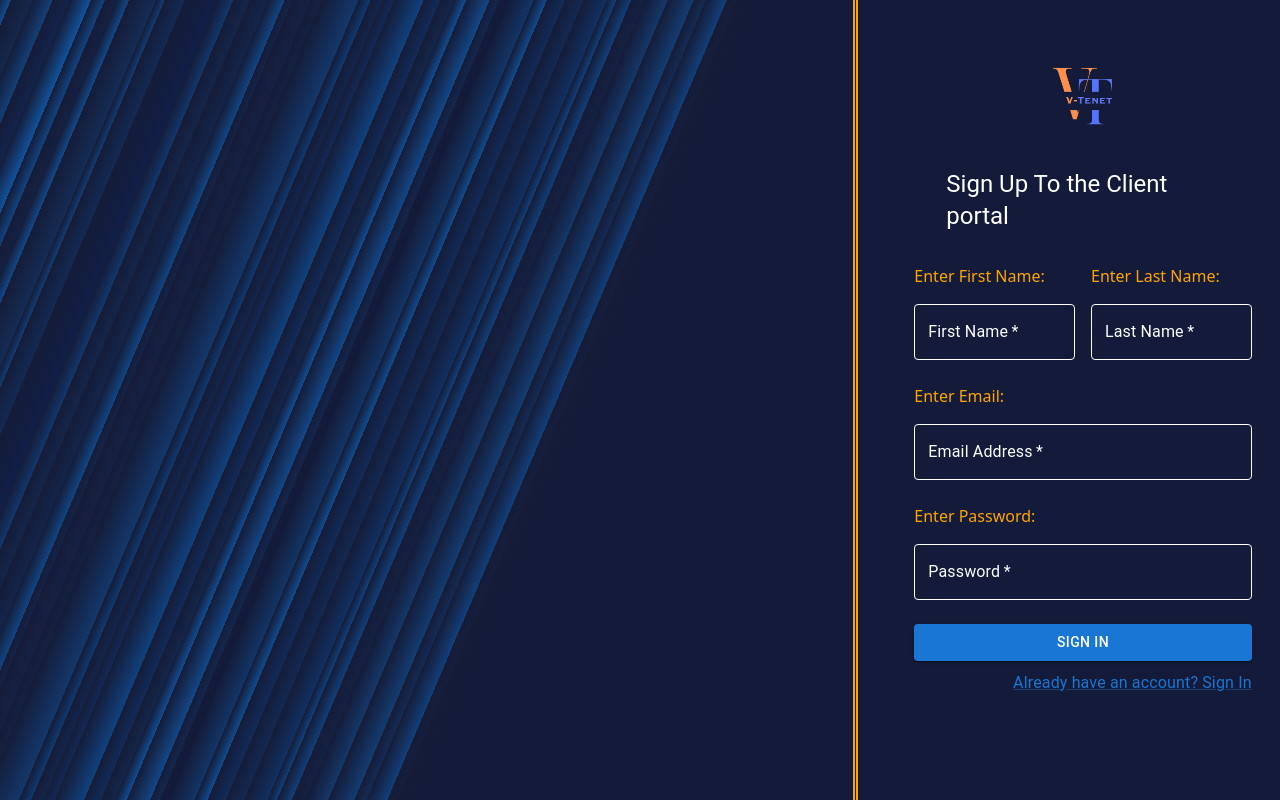
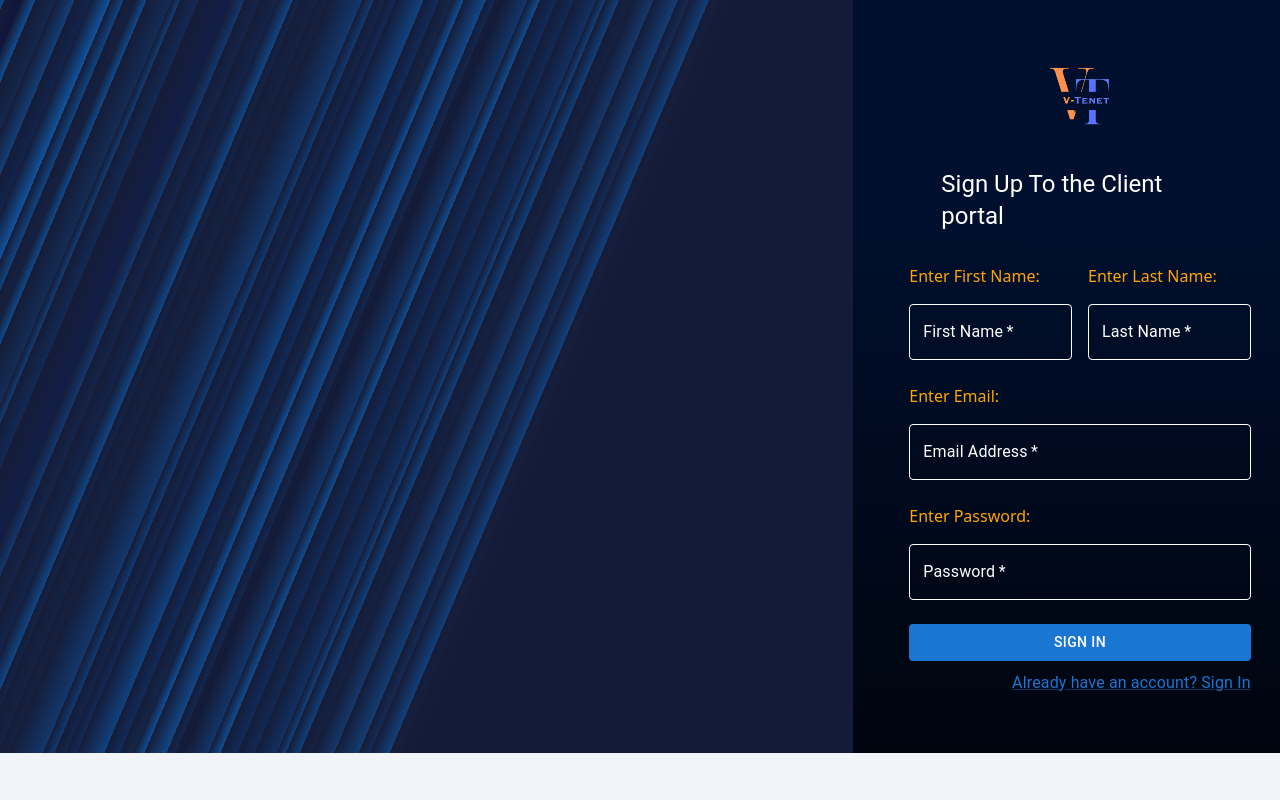
Before and after one commit to AjayDhami/planspiel-dark-pattern-detection, a React (Create React App) app in the folder frontend/: page /signup in a window 1280 px wide. Built offline with nearby package versions, Linux system fonts and the light colour scheme; no server answers.

Commit message:
VT-46 and VT-49 Updated SignIn and SignUp UI  with from validation

```diff
--- a/frontend/src/App.tsx
+++ b/frontend/src/App.tsx
@@ -1,6 +1,6 @@
 import { Navigate, Route, Routes } from "react-router-dom";
 import "./App.css";
-import LandingPage from "./pages/LandingPage";
+import LandingPage from "./pages/landing/LandingPage";
 import ClientDashboardLayout from "./layouts/ClientDashboardLayout";
 import DashboardPage from "./pages/client/DashboardPage";
 import WebsiteViewPage from "./pages/client/WebsiteViewPage";
--- a/frontend/src/context/AuthContext1.tsx
+++ b/frontend/src/context/AuthContext1.tsx
@@ -1,14 +1,14 @@
 import { createContext, useState, useEffect } from "react";
 import { jwtDecode } from "jwt-decode";
 import { useNavigate } from "react-router-dom";
-import axios from "axios";
 import {
   AuthContextProps,
   AuthProviderProps,
   User,
   UserCredentials,
+  UserRegistrationCredentials,
 } from "../types";
-import { loginUser as loginUserAPI } from "../api";
+import { loginUser as loginUserAPI, registerUser } from "../api";
 import { toast } from "react-toastify";
 
 const AuthContext = createContext<AuthContextProps | undefined>(undefined);
@@ -29,12 +29,12 @@ export const AuthProvider: React.FC<AuthProviderProps> = ({ children }) => {
   const loginUser = async (user: UserCredentials): Promise<boolean> => {
     try {
       const response = await loginUserAPI(user);
-        const token = response.data.accessToken;
-        localStorage.setItem("authToken", token);
-        localStorage.setItem("userId", jwtDecode(token).sub || '')
+      const token = response.data.accessToken;
+      localStorage.setItem("authToken", token);
+      localStorage.setItem("userId", jwtDecode(token).sub || "");
 
-        setAuthTokens(token);
-        setUser(jwtDecode(token));
+      setAuthTokens(token);
+      setUser(jwtDecode(token));
 
       return true;
     } catch (error: unknown) {
@@ -49,44 +49,66 @@ export const AuthProvider: React.FC<AuthProviderProps> = ({ children }) => {
     }
   };
 
-  const signUpUser = async (e: React.FormEvent) => {
-    const { firstName, lastName, email, password } = e.target as unknown as {
-      firstName: HTMLFormElement;
-      lastName: HTMLFormElement;
-      email: HTMLFormElement;
-      password: HTMLFormElement;
-    };
-    e.preventDefault();
+  const signUpUser = async (
+    user: UserRegistrationCredentials
+  ): Promise<boolean> => {
     try {
-      const response = await axios.post<{ accessToken: string }>(
-        `${process.env.REACT_APP_API_BASE_URL_CLIENT}/user/signup`,
-        {
-          firstName: firstName.value,
-          lastName: lastName.value,
-          email: email.value,
-          password: password.value,
-          role: "Client",
-        }
-      );
+      const response = await registerUser(user);
 
-      if (response.status === 201) {
-        navigate("/signin");
+      console.log("signUpUserTwo >>>>>> ", response);
+
+      return true;
+    } catch (error: unknown) {
+      if (error instanceof Error) {
+        toast.error(error.message);
       } else {
-        alert("Something went wrong!");
+        toast.error("An unknown error occurred.");
       }
-    } catch (error) {
-      console.error("Error during login:", error);
+      return false;
     }
   };
+
+  // const signUpUser = async (e: React.FormEvent) => {
+  //   const { firstName, lastName, email, password } = e.target as unknown as {
+  //     firstName: HTMLFormElement;
+  //     lastName: HTMLFormElement;
+  //     email: HTMLFormElement;
+  //     password: HTMLFormElement;
+  //   };
+  //   e.preventDefault();
+  //   try {
+  //     const response = await axios.post<{ accessToken: string }>(
+  //       `${process.env.REACT_APP_API_BASE_URL_CLIENT}/user/signup`,
+  //       {
+  //         firstName: firstName.value,
+  //         lastName: lastName.value,
+  //         email: email.value,
+  //         password: password.value,
+  //         role: "Client",
+  //       }
+  //     );
+
+  //     if (response.status === 201) {
+  //       navigate("/signin");
+  //     } else {
+  //       alert("Something went wrong!");
+  //     }
+  //   } catch (error) {
+  //     console.error("Error during login:", error);
+  //   }
+  // };
 
   const logoutUser = () => {
     setAuthTokens(null);
     setUser(null);
     localStorage.removeItem("authToken");
     localStorage.removeItem("userId");
-    toast.success("You have been signed out")
-    if(user?.role === "Expert"){navigate("/expertsignin")}
-    else{navigate("/signIn")};
+    toast.success("You have been signed out");
+    if (user?.role === "Expert") {
+      navigate("/expertsignin");
+    } else {
+      navigate("/signIn");
+    }
   };
 
   const contextData: AuthContextProps = {
--- a/frontend/src/pages/client/SignUpPage.tsx
+++ b/frontend/src/pages/client/SignUpPage.tsx
@@ -9,6 +9,10 @@ import { createTheme, ThemeProvider } from "@mui/material/styles";
 import AuthContext from "../../context/AuthContext1";
 import { useContext } from "react";
 import { styled } from "@mui/system";
+import { useNavigate } from "react-router-dom";
+import { toast } from "react-toastify";
+import { Formik, Field, Form } from "formik";
+import * as Yup from "yup";
 
 const StyledTextField = styled(TextField)({
   "& label": {
@@ -36,23 +40,53 @@ const StyledTextField = styled(TextField)({
     },
   },
 });
-
 const defaultTheme = createTheme({});
 
+type UserRegistrationCredentials = {
+  firstName: string;
+  lastName: string;
+  email: string;
+  password: string;
+  role: string;
+};
+
+const initialValues: UserRegistrationCredentials = {
+  firstName: "",
+  lastName: "",
+  email: "",
+  password: "",
+  role: "Client",
+};
+const validationSchema = Yup.object().shape({
+  firstName: Yup.string().required("This field is required"),
+  lastName: Yup.string().required("This field is required"),
+  email: Yup.string()
+    .required("This field is required")
+    .email("Please enter proper email format. ex: user@example.com"),
+  password: Yup.string().required("This field is required"),
+});
 export default function SignUp() {
+  const navigate = useNavigate();
   const authContext = useContext(AuthContext);
   if (!authContext) {
-    console.log("not context");
     return null;
   }
   const { signUpUser } = authContext;
+
+  const handleSubmit = async (
+    values: UserRegistrationCredentials
+  ): Promise<void> => {
+    const signupSuccess = await signUpUser(values);
+    if (signupSuccess) {
+      toast.success("Tour Account has been created. Please login to continue.");
+      navigate("/signin");
+    }
+  };
+
   return (
+    <>
       <ThemeProvider theme={defaultTheme}>
-      <Grid
-        container
-        component="main"
-        sx={{ height: "100dvh", backgroundColor: "#131f42" }}
-      >
+        <Grid container component="main" sx={{ height: "auto" }}>
           <Grid
             item
             xs={false}
@@ -74,9 +108,9 @@ export default function SignUp() {
             sm={12}
             md={4}
             sx={{
-            backgroundColor: "#141b3a",
+              backgroundImage: `linear-gradient(to bottom,rgb(0,15,45) 30%,rgb(0, 5, 14))`,
               height: "auto",
-            borderLeft: "thick double #ffa500",
+              boxShadow: "10px rgb(0, 5, 14)",
             }}
           >
             <Box
@@ -109,16 +143,29 @@ export default function SignUp() {
               >
                 Sign Up To the Client portal
               </Typography>
-            <Box component="form" onSubmit={signUpUser} noValidate>
+              <Formik
+                initialValues={initialValues}
+                validationSchema={validationSchema}
+                onSubmit={handleSubmit}
+              >
+                {({ values, errors, touched }) => (
+                  <Form noValidate>
                     <Grid container spacing={2}>
                       <Grid item xs={12} sm={6}>
                         <h4 style={{ color: "#ffa500" }}>Enter First Name:</h4>
-                  <StyledTextField
+                        <Field
+                          as={StyledTextField}
                           margin="normal"
-                    name="firstName"
                           required
                           fullWidth
                           label="First Name"
+                          name="firstName"
+                          error={touched.firstName && Boolean(errors.firstName)}
+                          helperText={
+                            touched.firstName &&
+                            Boolean(errors.firstName) &&
+                            errors.firstName
+                          }
                           sx={{
                             input: {
                               backgroundColor: "Transparent ",
@@ -131,13 +178,19 @@ export default function SignUp() {
                       </Grid>
                       <Grid item xs={12} sm={6}>
                         <h4 style={{ color: "#ffa500" }}>Enter Last Name:</h4>
-                  <StyledTextField
+                        <Field
+                          as={StyledTextField}
                           margin="normal"
                           required
                           fullWidth
-                    id="lastName"
                           label="Last Name"
                           name="lastName"
+                          error={touched.lastName && Boolean(errors.lastName)}
+                          helperText={
+                            touched.lastName &&
+                            Boolean(errors.lastName) &&
+                            errors.lastName
+                          }
                           sx={{
                             input: {
                               backgroundColor: "Transparent ",
@@ -149,12 +202,19 @@ export default function SignUp() {
                       </Grid>
                       <Grid item xs={12}>
                         <h4 style={{ color: "#ffa500" }}>Enter Email:</h4>
-                  <StyledTextField
+                        <Field
+                          as={StyledTextField}
                           margin="normal"
                           required
                           fullWidth
                           label="Email Address"
                           name="email"
+                          error={touched.email && Boolean(errors.email)}
+                          helperText={
+                            touched.email &&
+                            Boolean(errors.email) &&
+                            errors.email
+                          }
                           sx={{
                             input: {
                               backgroundColor: "Transparent ",
@@ -166,13 +226,20 @@ export default function SignUp() {
                       </Grid>
                       <Grid item xs={12}>
                         <h4 style={{ color: "#ffa500" }}>Enter Password:</h4>
-                  <StyledTextField
+                        <Field
+                          as={StyledTextField}
                           margin="normal"
                           required
                           fullWidth
                           name="password"
                           label="Password"
                           type="password"
+                          error={touched.password && Boolean(errors.password)}
+                          helperText={
+                            touched.password &&
+                            Boolean(errors.password) &&
+                            errors.password
+                          }
                           sx={{
                             input: {
                               backgroundColor: "Transparent ",
@@ -193,10 +260,13 @@ export default function SignUp() {
                         Already have an account? Sign In
                       </Link>
                     </Grid>
-            </Box>
+                  </Form>
+                )}
+              </Formik>
             </Box>
           </Grid>
         </Grid>
       </ThemeProvider>
+    </>
   );
 }
--- a/frontend/src/types.ts
+++ b/frontend/src/types.ts
@@ -12,12 +12,20 @@ export interface UserCredentials extends Pick<User, "email" | "role"> {
   password: string;
 }
 
+export interface UserRegistrationCredentials {
+  firstName: string;
+  lastName: string;
+  email: string;
+  password: string;
+  role: string;
+}
+
 export interface AuthContextProps {
   user: User | null;
   authTokens: string | null;
   setAuthTokens: (tokens: string | null) => void;
   setUser: (user: User | null) => void;
-  signUpUser: (e: React.FormEvent) => Promise<void>;
+  signUpUser: (user: UserRegistrationCredentials) => Promise<boolean>;
   loginUser: (user: UserCredentials) => Promise<boolean>;
   logoutUser: () => void;
 }
```
Also changed, not shown: frontend/src/api.ts (+11 -1 lines), frontend/src/pages/client/SignInPage.tsx (+6 -3 lines). Lines whose indentation alone changed are shown as unchanged.
